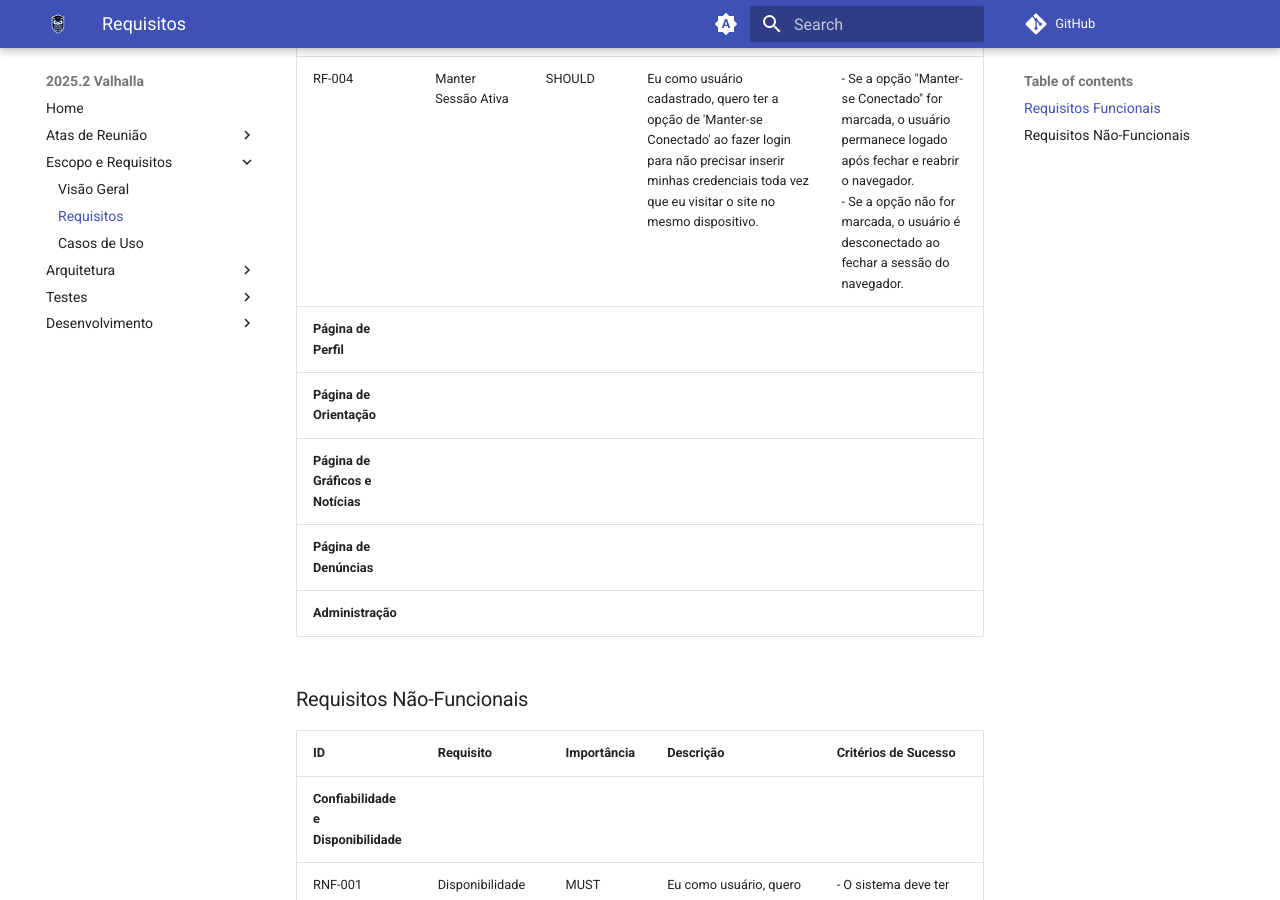
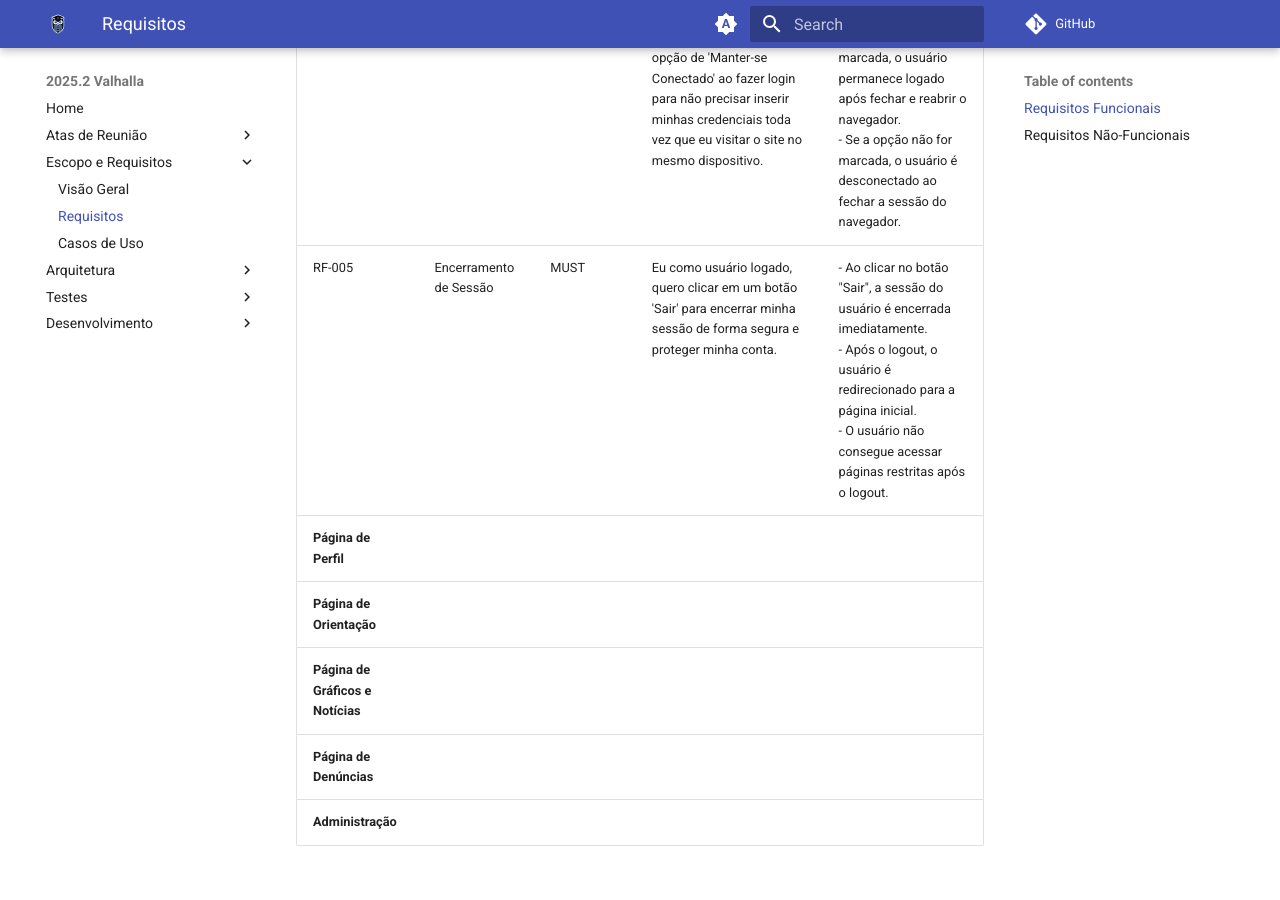
Before and after one commit to fga-eps-mds/2025.2-Valhalla-Docs, an MkDocs documentation site: the page built from docs/escopo-requisitos/Requisitos.md, in a window 1280 px wide and 900 px high, scrolled down 1212 px. Built offline with MkDocs 1.6.1 and Material for MkDocs 9.7.7, drawn with Linux system fonts in a browser that asks for light colours; comment, search, counter and statistics services are not loaded.

Commit message:
doc - preenche RF 005 de Autenticação e Conta
Co-authored-by: laurarogelin <laurarogelin@users.noreply.github.com>

```diff
--- a/docs/escopo-requisitos/Requisitos.md
+++ b/docs/escopo-requisitos/Requisitos.md
@@ -11,6 +11,7 @@ Esta tabela lista todos os requisitos do projeto, sua prioridade e descrição d
 | RF-002 | Cadastro | MUST | Eu como visitante, quero criar uma conta fornecendo meus dados básicos para poder utilizar as funcionalidades do site. | - Após preencher o formulário com dados válidos, a conta é criada com sucesso e o usuário é logado.<br>- O sistema exibe uma mensagem de erro se o e-mail informado já estiver em uso.<br>- O sistema valida a força da senha e informa o usuário se os critérios não forem atendidos. |
 | RF-003 | Recuperação da Senha | MUST | Eu como usuário cadastrado que esqueceu a senha, quero solicitar um link de redefinição por e-mail para recuperar o acesso à minha conta de forma segura. | - Ao inserir um e-mail cadastrado, o usuário recebe um e-mail com um link para redefinir sua senha.<br>- Após redefinir a senha, o usuário consegue fazer login com as novas credenciais. |
 | RF-004 | Manter Sessão Ativa | SHOULD | Eu como usuário cadastrado, quero ter a opção de 'Manter-se Conectado' ao fazer login para não precisar inserir minhas credenciais toda vez que eu visitar o site no mesmo dispositivo. | - Se a opção "Manter-se Conectado" for marcada, o usuário permanece logado após fechar e reabrir o navegador.<br>- Se a opção não for marcada, o usuário é desconectado ao fechar a sessão do navegador. |
+| RF-005 | Encerramento de Sessão | MUST | Eu como usuário logado, quero clicar em um botão 'Sair' para encerrar minha sessão de forma segura e proteger minha conta. | - Ao clicar no botão "Sair", a sessão do usuário é encerrada imediatamente.<br>- Após o logout, o usuário é redirecionado para a página inicial.<br>- O usuário não consegue acessar páginas restritas após o logout. |
 | **Página de Perfil** | | | | |
 | **Página de Orientação** | | | | |
 | **Página de Gráficos e Notícias** | | | | |
```
